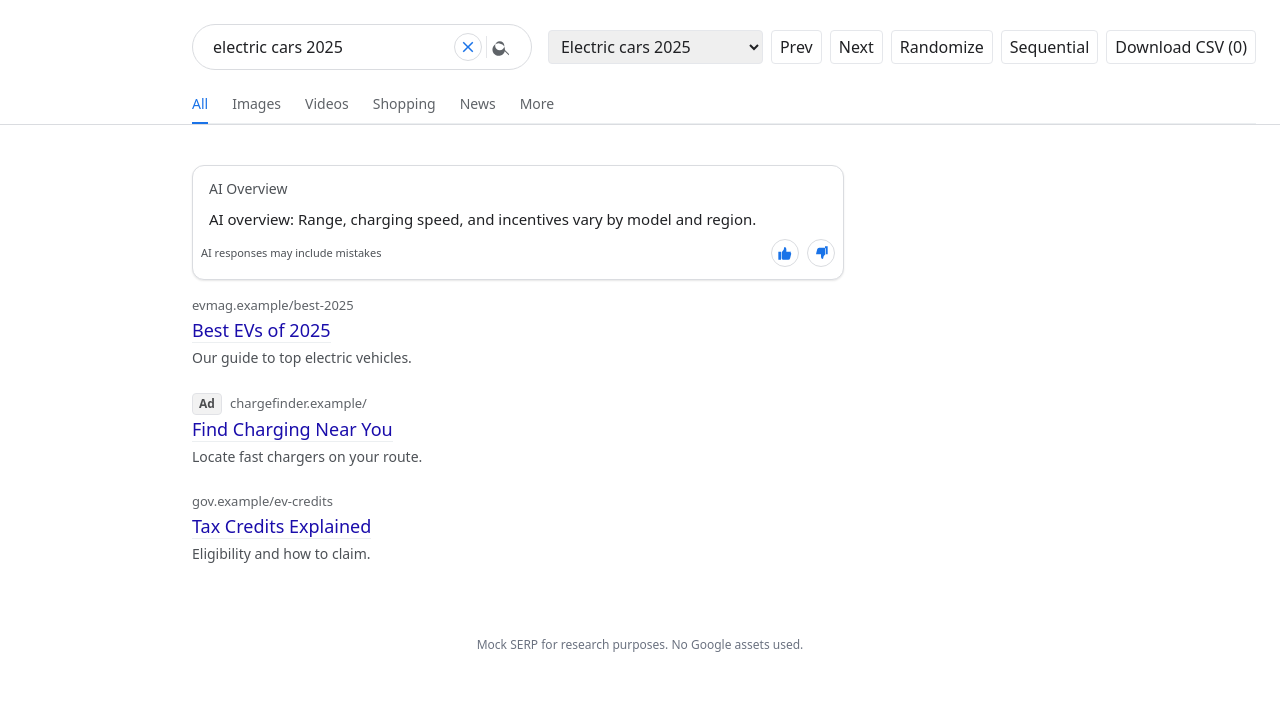
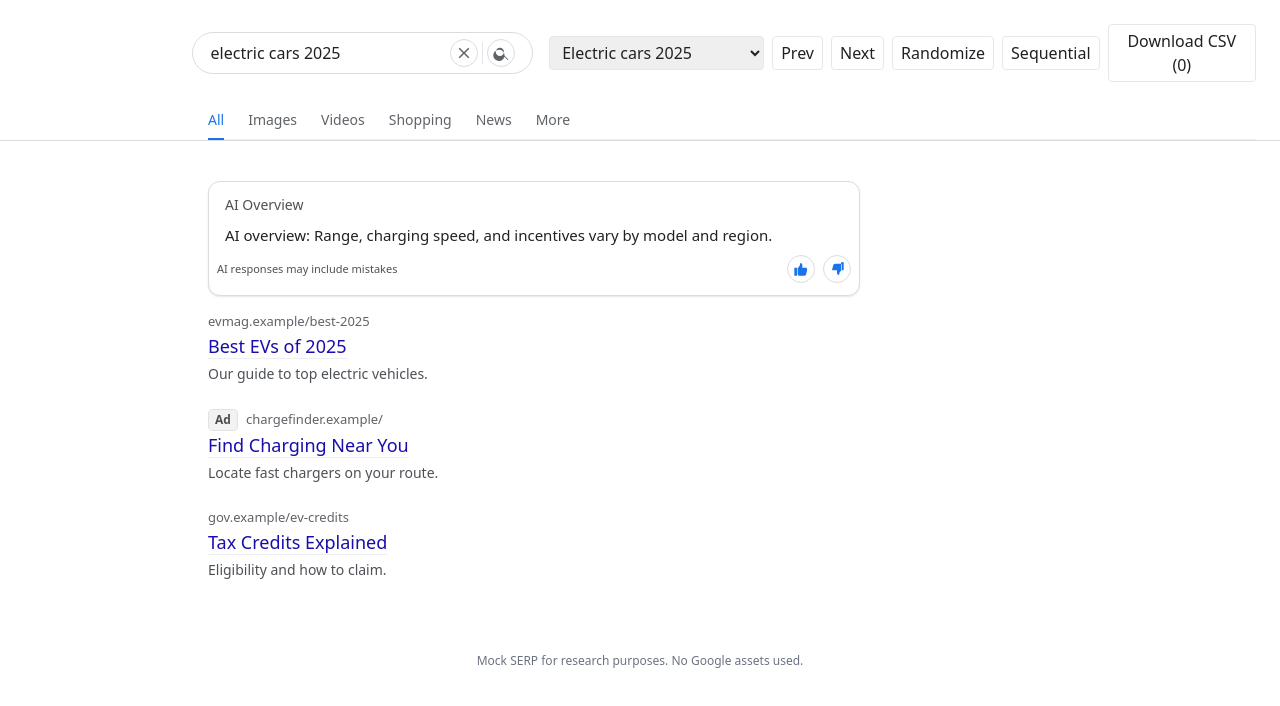
Before and after one commit to Eli-Roderick/Eli-Roderick.github.io, a React (Vite) app: page / in a window 1280 px wide. Shown: the top 706 px of the page. Built offline with nearby package versions, Linux system fonts and the light colour scheme.

Commit message:
UI: indent tabs/content under search bar; shorten search bar height; Chrome-style icon buttons for clear/search

```diff
--- a/src/App.jsx
+++ b/src/App.jsx
@@ -84,18 +84,18 @@ export default function App() {
               <input className="flex-1 outline-none text-[16px]" value={query} readOnly />
               <div className="search-affordances">
                 {/* Clear button (non-functional) */}
-                <button className="icon-btn" aria-label="Clear" title="Clear">
+                <button className="icon-btn-gray" aria-label="Clear" title="Clear">
                   <svg xmlns="http://www.w3.org/2000/svg" viewBox="0 0 24 24" fill="currentColor" width="18" height="18">
                     <path d="M12 10.586 6.343 4.93 4.93 6.343 10.586 12l-5.657 5.657 1.414 1.414L12 13.414l5.657 5.657 1.414-1.414L13.414 12l5.657-5.657-1.414-1.414L12 10.586z"/>
                   </svg>
                 </button>
                 <span className="separator" />
                 {/* Search icon */}
-                <div className="search-icon">
-                  <svg xmlns="http://www.w3.org/2000/svg" viewBox="0 0 24 24" fill="currentColor" width="20" height="20">
+                <button className="icon-btn-gray" aria-label="Search" title="Search">
+                  <svg xmlns="http://www.w3.org/2000/svg" viewBox="0 0 24 24" fill="currentColor" width="18" height="18">
                     <path d="M21.53 20.47l-4.808-4.808A7.5 7.5 0 1016.5 17l4.808 4.808 0.222-0.222zM10.5 16a5.5 5.5 0 110-11 5.5 5.5 0 010 11z"/>
                   </svg>
-                </div>
+                </button>
               </div>
             </div>
           </div>
@@ -116,7 +116,7 @@ export default function App() {
         </div>
 
         {/* Tabs row */}
-        <div className="pl-48 pr-6 mt-3">
+        <div className="pl-52 pr-6 mt-4">
           <nav className="tabs flex gap-6 text-sm">
             {['All','Images','Videos','Shopping','News','More'].map((tab) => (
               <button
@@ -133,7 +133,7 @@ export default function App() {
       </header>
 
       {/* Content */}
-      <main className="pl-48 pr-6 py-6">
+      <main className="pl-52 pr-6 py-6">
         {loading && <div>Loading…</div>}
         {error && <div className="text-red-600">{error}</div>}
         {!loading && !error && config && (
--- a/src/index.css
+++ b/src/index.css
@@ -67,11 +67,15 @@
 
 /* Header */
 .search-header { width: 100%; border-bottom: 1px solid var(--border); background: var(--bg); }
-.search-bar { display: flex; align-items: center; width: 100%; max-width: 52rem; border-radius: 9999px; border: 1px solid var(--search-border); background: var(--search-bg); padding: 0.5rem 1.25rem; gap: 0.5rem; }
+.search-bar { display: flex; align-items: center; width: 100%; max-width: 52rem; border-radius: 9999px; border: 1px solid var(--search-border); background: var(--search-bg); padding: 0.4rem 1.1rem; gap: 0.5rem; }
 .search-bar input { background: transparent; color: var(--text); }
 .separator { width: 1px; height: 22px; background: var(--search-border); opacity: 0.7; }
 .search-icon { color: var(--search-icon); }
 .search-affordances { display: inline-flex; align-items: center; gap: 0.25rem; }
+
+/* Chrome-like gray circular icon buttons for search bar */
+.icon-btn-gray { display: inline-flex; align-items: center; justify-content: center; width: 28px; height: 28px; border-radius: 9999px; border: 1px solid var(--search-border); background: var(--search-bg); color: var(--search-icon); cursor: pointer; }
+.icon-btn-gray:hover { background: color-mix(in hsl, var(--search-bg), var(--border-subtle) 50%); }
 
 /* Tabs (dark) */
 .tabs button { padding-bottom: 0.5rem; margin-bottom: -1px; border-bottom: 2px solid transparent; transition: color 0.15s ease; }
```
